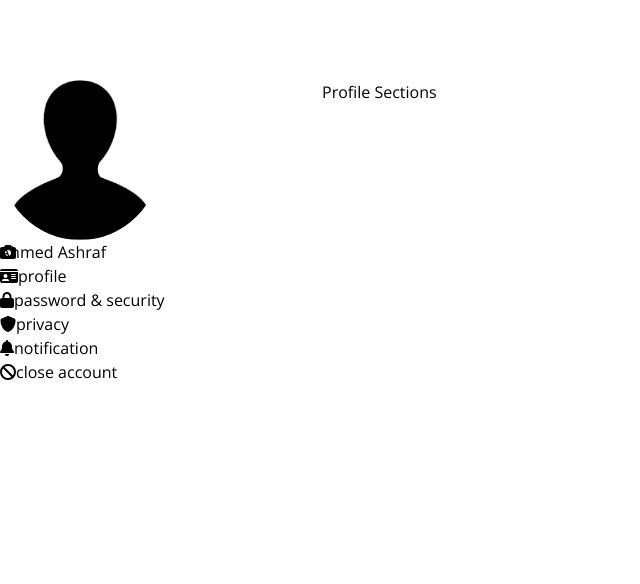
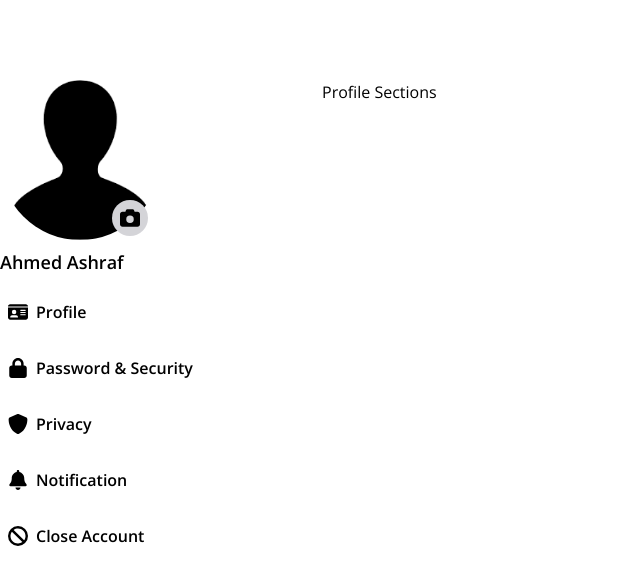
Before and after one commit to FrontEndDevo/NeuraLearnAcademy, a React (Vite) app: page /profile in a window 1280 px wide. Shown: the top 584 px of the page, without its empty margins (0-640 px from the left). Built offline with nearby package versions, Linux system fonts and the light colour scheme.

Commit message:
Add navigation functionality to ProfileLists component

```diff
--- a/src/components/ProfileParts/ProfileLists.jsx
+++ b/src/components/ProfileParts/ProfileLists.jsx
@@ -9,6 +9,7 @@ import {
   faShield,
 } from "@fortawesome/free-solid-svg-icons";
 import { useRef, useState } from "react";
+import { useNavigate } from "react-router-dom";
 
 const userInfo = {
   name: "Ahmed Ashraf",
@@ -58,23 +59,35 @@ const ProfileLists = () => {
     reader.readAsDataURL(file);
   };
 
+  const navigate = useNavigate();
+  const handleClick = (sectionName) => {
+    const sanitizedSectionName = sectionName
+      .replace(/[^a-zA-Z0-9 ]/g, "")
+      .replace(/\s+/g, "-");
+    navigate(`/${sanitizedSectionName}`, { replace: true });
+  };
+
   // render the profile sections:
   const userProfileSections = profileSections.map((section, index) => (
-    <li key={index}>
-      <FontAwesomeIcon icon={section.icon} />
-      <span>{section.name}</span>
+    <li
+      key={index}
+      className="flex items-center gap-2 p-2 duration-200 cursor-pointer hover:before:hidden hover:bg-blue-400"
+      onClick={() => handleClick(section.name)}
+    >
+      <FontAwesomeIcon icon={section.icon} className="w-5 h-5" />
+      <span className="text-base font-semibold capitalize">{section.name}</span>
     </li>
   ));
 
   return (
     <aside>
-      <div className="relative">
+      <div className="relative flex flex-col">
         <img
           src={userPhoto}
           alt={userInfo.name}
           className="w-40 h-40 rounded-full"
         />
-        <div className="absolute">
+        <div className="absolute bottom-0 left-28">
           <input
             type="file"
             name="photo"
@@ -83,12 +96,16 @@ const ProfileLists = () => {
             className="hidden"
             onChange={handleFileChange}
           />
-          <FontAwesomeIcon icon={faCamera} onClick={handleIconClick} />
+          <FontAwesomeIcon
+            icon={faCamera}
+            onClick={handleIconClick}
+            className="w-5 h-5 p-2 rounded-full cursor-pointer bg-zinc-300"
+          />
         </div>
-        <h1>{userInfo.name}</h1>
       </div>
+      <h1 className="mt-2 mb-4 text-lg font-semibold">{userInfo.name}</h1>
 
-      <ul>{userProfileSections}</ul>
+      <ul className="flex flex-col gap-4">{userProfileSections}</ul>
     </aside>
   );
 };
```
